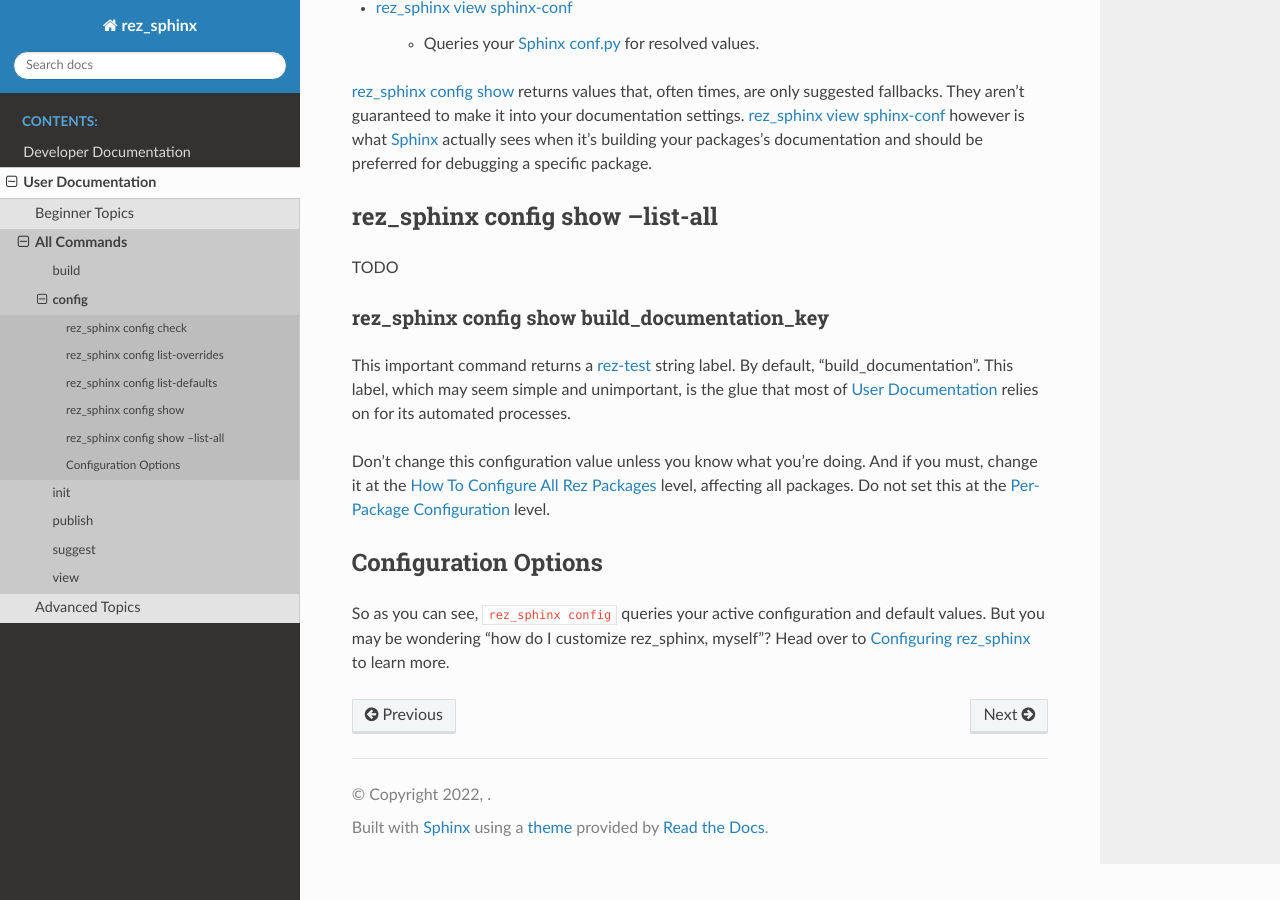
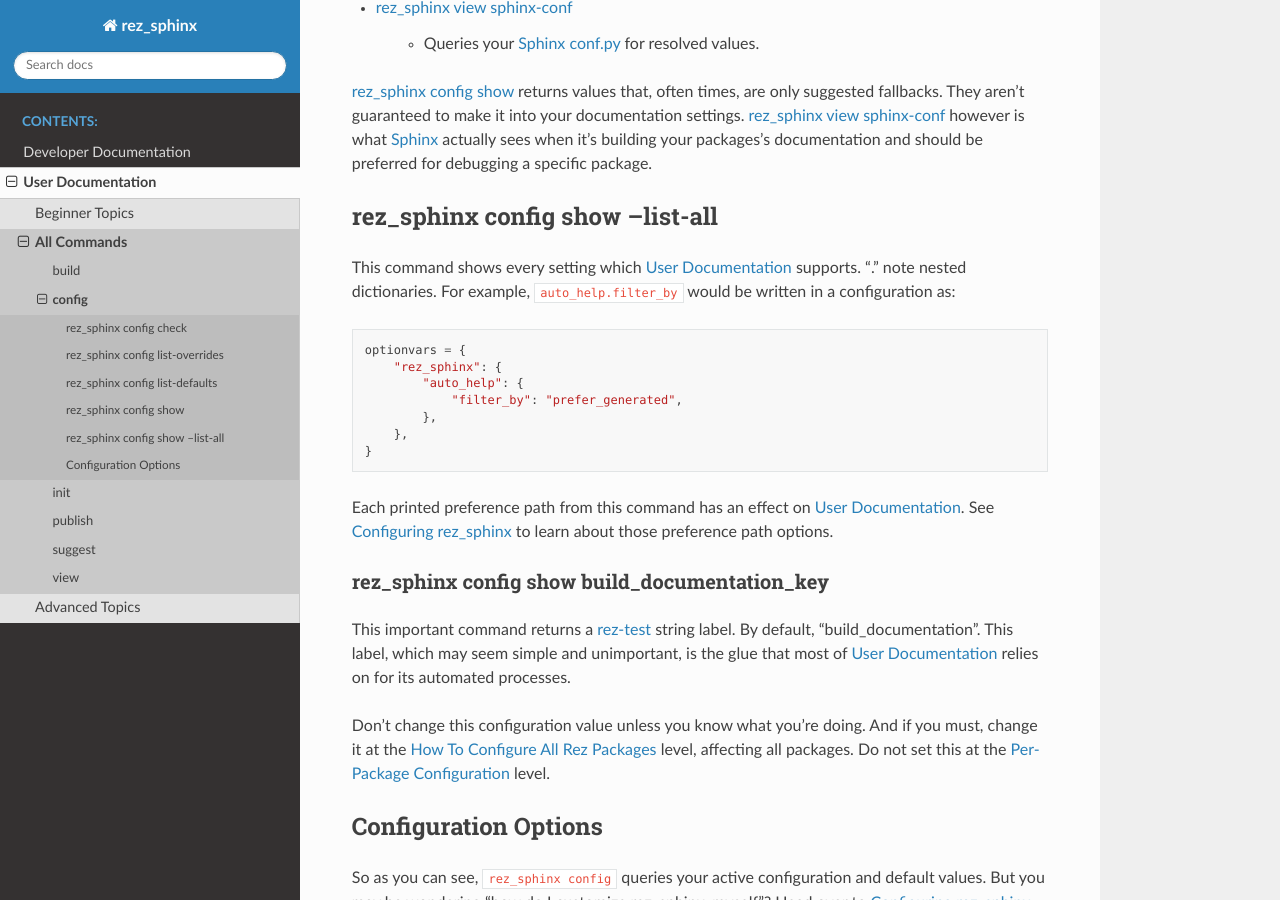
Before and after one commit to ColinKennedy/rez_developer_packages, a Sphinx documentation site: the page built from rez_sphinx/documentation/source/config_command.rst, in a window 1280 px wide and 900 px high, scrolled down 1066 px. Built offline with Sphinx 7.4.7 and the Read the Docs theme 2.0.0, drawn with Linux system fonts in a browser that asks for light colours; pages that are not in the unit, such as notebooks, are missing from menus; the version number could not be read and is left out.

Commit message:
Did most documentation TODO notes

```diff
--- a/rez_sphinx/documentation/source/config_command.rst
+++ b/rez_sphinx/documentation/source/config_command.rst
@@ -77,7 +77,23 @@ for debugging a specific package.
 rez_sphinx config show --list-all
 *********************************
 
-TODO
+This command shows every setting which :ref:`rez_sphinx` supports. "." note
+nested dictionaries. For example, ``auto_help.filter_by`` would be written in a
+configuration as:
+
+.. code-block:: python
+
+    optionvars = {
+        "rez_sphinx": {
+            "auto_help": {
+                "filter_by": "prefer_generated",
+            },
+        },
+    }
+
+Each printed preference path from this command has an effect on
+:ref:`rez_sphinx`. See :doc:`configuring_rez_sphinx` to learn about those
+preference path options.
 
 
 .. _rez_sphinx config show build_documentation_key:
--- a/rez_sphinx/documentation/source/how_rez_and_sphinx_are_linked.rst
+++ b/rez_sphinx/documentation/source/how_rez_and_sphinx_are_linked.rst
@@ -34,8 +34,6 @@ existing values, which is why ``locals()`` is passed to ``api.bootstrap(locals()
 
 :func:`.bootstrap.bootstrap` doesn't change every variable. By default it...:
 
-TODO : Why does the bullet point list below look weird in .html?
-
 - extends `extensions`_ with things :ref:`rez_sphinx` needs.
 - sets `intersphinx_mapping`_, a variable for `sphinx.ext.intersphinx`_.
 
--- a/rez_sphinx/documentation/source/using_sphinx_rtd_theme.rst
+++ b/rez_sphinx/documentation/source/using_sphinx_rtd_theme.rst
@@ -11,13 +11,9 @@ sourced a `sphinx theme`_ called `sphinx-rtd-theme`_.
 
 Here's what the default sphinx theme, `alabaster`_ looks like:
 
-TODO, add image
-
 .. image:: images/alabaster_example_page.png
 
 And here's the same page, using `sphinx-rtd-theme`_.
-
-TODO add
 
 .. image:: images/sphinx_rtd_theme_example_page.png
 
```
Also changed, not shown: rez_sphinx/documentation/source/build_command.rst (+6 -11 lines).
